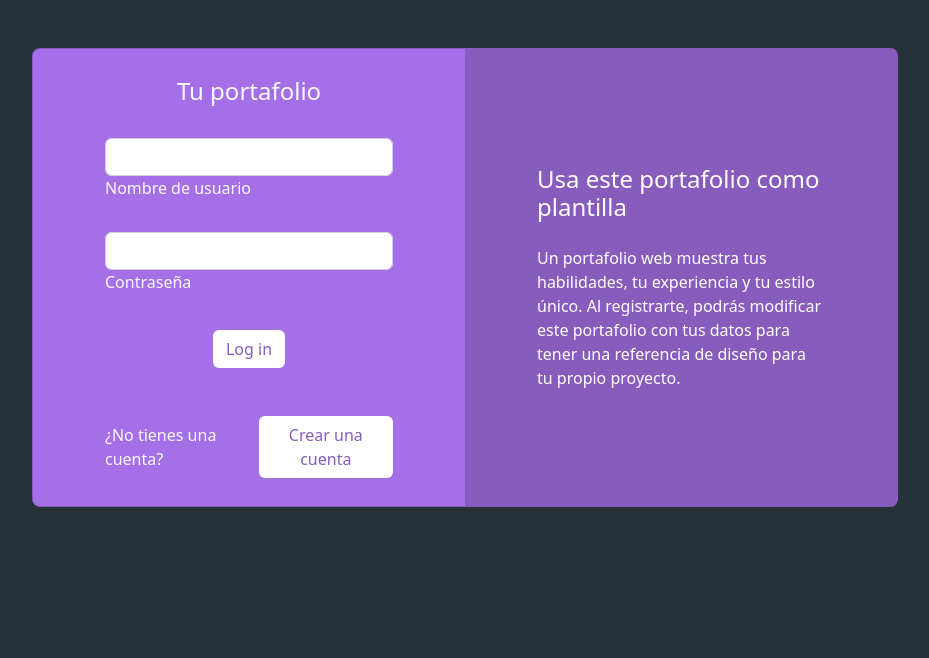
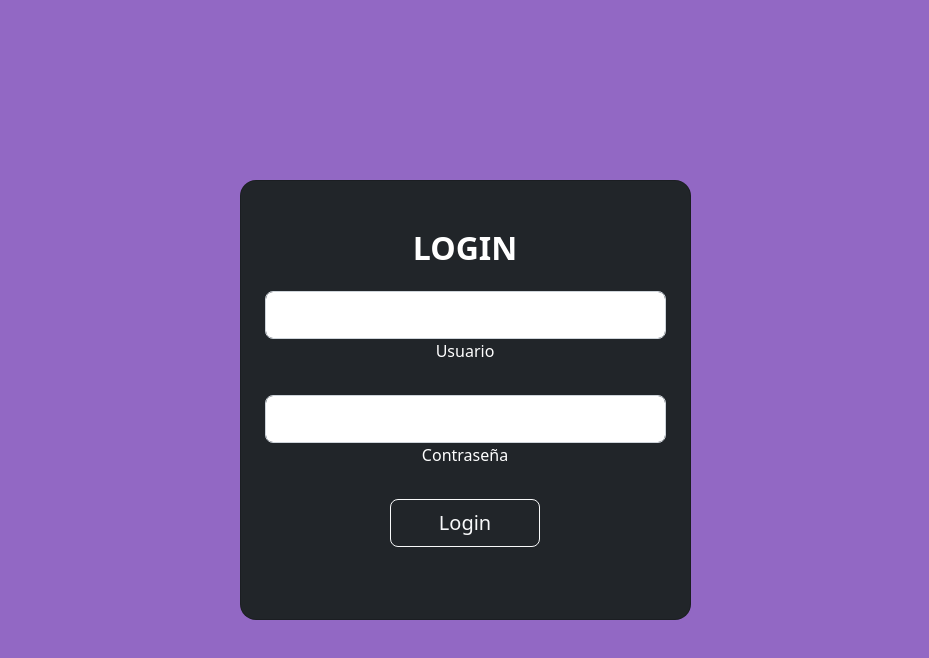
Before and after one commit to AraceliW/Portafolio-FrontEnd, an Angular app: page /login in a window 1280 px wide. Shown: the top 658 px of the page, without its empty margins (175-1104 px from the left). Built offline with nearby package versions, Linux system fonts and the light colour scheme; what ng-circle-progress would draw is missing.

Commit message:
Cambios generales

```diff
--- a/src/app/componentes/experiencia/experiencia.component.html
+++ b/src/app/componentes/experiencia/experiencia.component.html
@@ -1,15 +1,15 @@
 <div class="container-fluid seccion-bg py-5">
 
-    <div class="row w-75 mx-auto educacion-fila text">
-        <div class="about p-4">
+    <div class="row w-75 mx-auto educacion-fila text pb-5">
+        <div class="about px-4 pt-4 mb-0">
             <div class="position-relative d-flex align-items-center justify-content-center">
                 <h1 class="font-seccion fs-2">EXPERIENCIA LABORAL</h1>
             </div>
             <div class="about-border rounded"></div>
         </div>
 
-        <div class="row align-items-center justify-content-center pb-4">
-                <img src="../../../assets/Ilustraciones/experiencia.svg" alt="Experiencia" style="width: 50vh;">
+        <div class="row align-items-center justify-content-center m-0">
+                <img src="../../../assets/Ilustraciones/experiencia.svg" alt="Experiencia" style="width: 300px; height: 300px;">
         </div>
 
 
--- a/src/app/componentes/footer/footer.component.css
+++ b/src/app/componentes/footer/footer.component.css
@@ -1,5 +1,5 @@
 .footer{
-    background-color: #482e68;
+    background-color: #263238;
 }
 
 .text{
--- a/src/app/componentes/login/login.component.css
+++ b/src/app/componentes/login/login.component.css
@@ -1,40 +1,7 @@
-.bg-dark-new{
-    background-color: #263238;
+.bg-login{
+    background-color: #9268C4;
 }
-
-
-.bg-right{
-    background-color: #885cbd;
-}
-
-.bg-left{
-    background-color: #a56fe7;
-}
-
-.btn-outline-new{
-    background-color: white;
-    color: #885cbd;
-}
-
-.mybtn:hover {
-    transform: perspective(1px) scale3d(1.044, 1.044, 1) translateZ(0) !important;
-}
-
 
 .form-control:focus {
     box-shadow: none !important;
 }
-
-
-@media (min-width: 768px) {
-    .formulario {
-    height: 100vh !important;
-    }
-}
-
-@media (min-width: 769px) {
-    .bg-right{
-    border-top-right-radius: .3rem;
-    border-bottom-right-radius: .3rem;
-    }
-}
--- a/src/app/componentes/login/login.component.html
+++ b/src/app/componentes/login/login.component.html
@@ -1,52 +1,27 @@
-<section class="formulario bg-dark-new">
-  <div class="container p-5">
-    <div class="row d-flex justify-content-center align-items-center">
-      <div class="col-xl-10">
-        <div class="card rounded-3 text-light bg-left">
-          <div class="row g-0">
+<section class="vh-100 bg-login">
+  <div class="container py-3 h-100">
+    <div class="row d-flex justify-content-center align-items-center h-100">
+      <div class="col-12 col-md-8 col-lg-6 col-xl-5">
+        <div class="card bg-dark text-white" style="border-radius: 1rem;">
+          <div class="card-body p-4 text-center">
 
-            <div class="col-lg-6">
-              <div class="card-body p-md-4 mx-md-5">
-                <div class="text-center">
-                  <h4 class="mt-1 mb-4 pb-2">Tu portafolio</h4>
-                </div>
+            <div class="mb-md-5 mt-md-4">
+              <h2 class="fw-bold mb-2 text-uppercase mb-4">Login</h2>
 
-                <form>
+              <div class="form-outline form-white mb-4">
+                <input type="email" id="typeEmailX" class="form-control form-control-lg" />
+                <label class="form-label" for="typeEmailX">Usuario</label>
+              </div>
 
-                  <div class="form-outline mb-4">
-                    <input type="email" class="form-control"/>
-                    <label class="form-label" for="form2Example11">Nombre de usuario</label>
-                  </div>
-
-                  <div class="form-outline mb-4">
-                    <input type="password" id="form2Example22" class="form-control" />
-                    <label class="form-label" for="form2Example22">Contraseña</label>
-                  </div>
-
-                  <div class="text-center pt-1 mb-5">
-                    <button class="btn btn-block fa-lg btn btn-outline-new mybtn" type="button">Log in</button>
-                  </div>
-
-                  <div class="d-flex align-items-center justify-content-center pb-1">
-                    <p class="mb-0 me-2">¿No tienes una cuenta?</p>
-                    <button type="button" class="btn btn-outline-new mybtn">Crear una cuenta</button>
-                  </div>
-
-                </form>
+              <div class="form-outline form-white mb-4">
+                <input type="password" id="typePasswordX" class="form-control form-control-lg" />
+                <label class="form-label" for="typePasswordX">Contraseña</label>
               </div>
-            </div>
 
 
-            <div class="col-lg-6 d-flex align-items-center bg-right">
-              <div class="text-white px-4 py-4 p-md-5 mx-md-4">
-                <h4 class="mb-4">Usa este portafolio como plantilla</h4>
-                <p class="mb-0">Un portafolio web muestra
-                  tus habilidades, tu experiencia y tu estilo único.
-                  Al registrarte, podrás modificar este portafolio con tus datos para tener una referencia
-                  de diseño para tu propio proyecto.<param name="mostrar tus " value=""></p>
-              </div>
+
+              <button class="btn btn-outline-light btn-lg px-5" type="submit">Login</button>
             </div>
-
 
 
 
--- a/src/app/componentes/navbar/navbar.component.html
+++ b/src/app/componentes/navbar/navbar.component.html
@@ -10,7 +10,6 @@
 
     <div class="collapse navbar-collapse" id="navbarSupportedContent">
       <ul class="navbar-nav sm-icons ms-auto">
-        <li><a class="nav-link mybtn" href="https://www.instagram.com/" aria-label="Instagram" target="_blank" rel="noreferrer"><i class="bi bi-instagram item-color"></i></a></li>
         <li><a class="nav-link mybtn" href="https://github.com/AraceliW" aria-label="GitHub" target="_blank" rel="noreferrer"><i class="bi bi-github item-color"></i></a></li>
         <li><a class="nav-link mybtn" href="https://ar.linkedin.com/" aria-label="Linkedin" target="_blank" rel="noreferrer"><i class="bi bi-linkedin item-color"></i></a></li>
         <li><a href="../login" class="nav-login btn mybtn me-3 btn-outline-new text-white">Log in</a></li>
--- a/src/app/componentes/proyectos/proyectos.component.html
+++ b/src/app/componentes/proyectos/proyectos.component.html
@@ -10,13 +10,13 @@
 
 
     <div class="row align-items-center justify-content-center pb-5">
-            <img src="../../../assets/Ilustraciones/proyectos.svg" alt="Experiencia" style="width: 350px; height: 350px;">
+            <img src="../../../assets/Ilustraciones/proyectos.svg" alt="Experiencia" style="width: 250px; height: 250px;">
     </div>
 
         <div class="col-lg-12 col-md-12 col-sm-12 d-flex justify-content-start align-items-center mt-2 mb-3 icono-wrap">
             <img src="../../../assets/img-miproyecto.JPG" class="mt-3 rounded" alt="Imagen experiencia">
             <div class="text-light">
-                <h3 class="font-title px-4 fs-4 text-uppercase mt-3 center-sm">Mi primer portafolio web</h3>
+                <h3 class="font-title px-4 fs-4 text-uppercase mt-3 center-sm">portfolio web</h3>
                 <h6 class="px-4 py-2 center-sm"> Fecha de creacion: <span>2023</span> </h6>
                 <p class="px-4">Portafolio web creado como proyecto integrador para el programa de Argentina Programa 4.0</p>
             </div>
```
